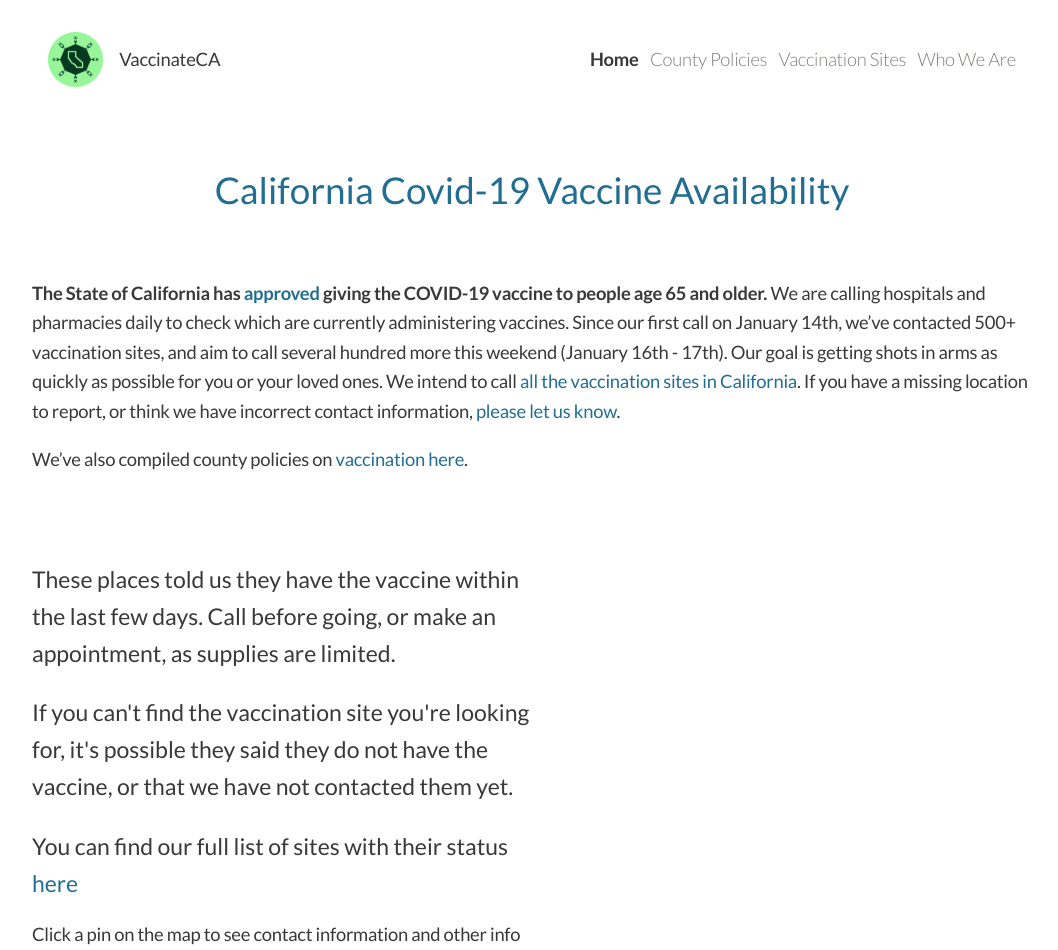
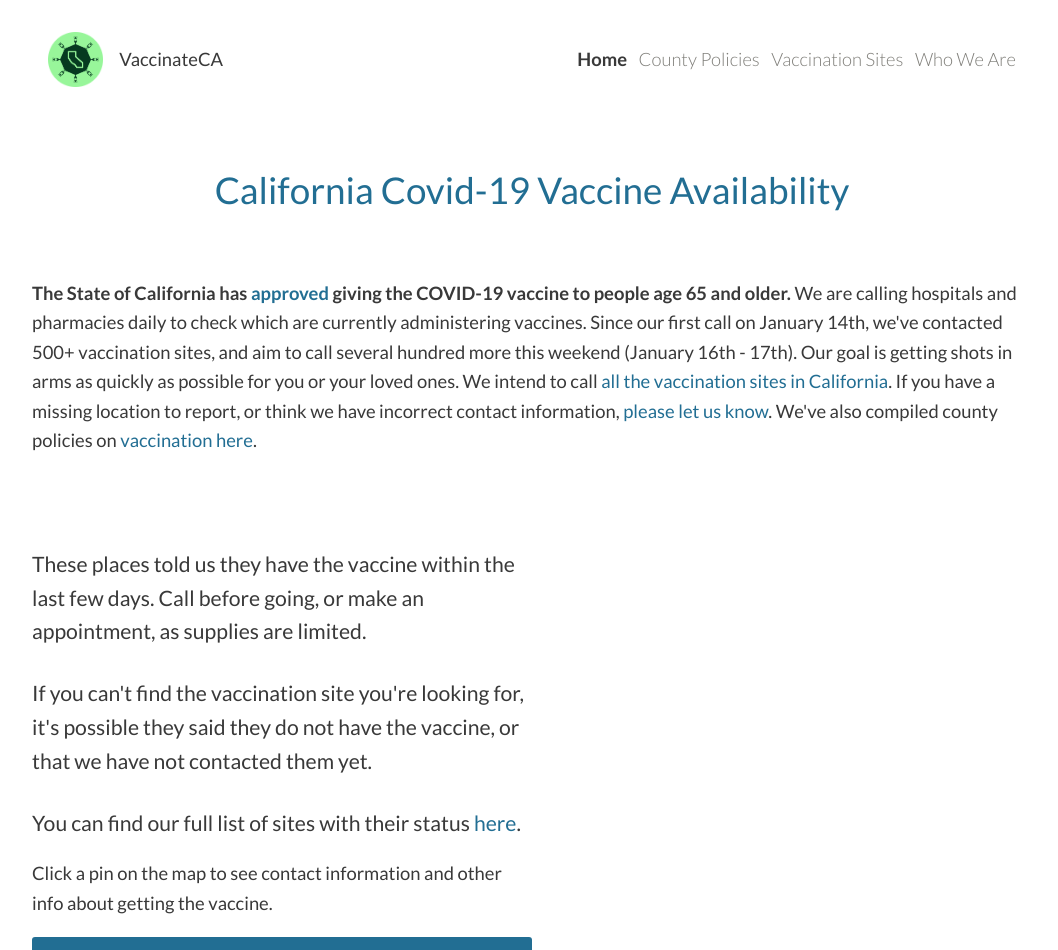
Before and after one commit to CAVaccineInventory/site, a Jekyll site: the page built from index.html, in a window 1280 px wide and 1400 px high. Shown: the top 950 px of the window, without its empty margins (108-1166 px from the left). Built offline with Jekyll 4.4.1, drawn with Linux system fonts in a browser that asks for light colours.

Commit message:
CSS cleanup + polish

```diff
--- a/_includes/header.html
+++ b/_includes/header.html
@@ -1,5 +1,5 @@
 <header class="flex-spaced-centered padding-left--m padding-right--m padding-top--m padding-bottom--m">
-    <a class="flex-spaced-centered logo logo-active" href="{% link index.md %}">
+    <a class="flex-spaced-centered logo logo-active" href="{% link index.html %}">
         <img class="margin-right--m" src="/assets/img/logo.png"></img>{{ site.title }}
     </a>
     <a href="#" class="nav-button padding-top--s padding-bottom--s padding-left--s padding-right--s">
@@ -13,7 +13,7 @@
     </a>
     <nav>
         <a class="margin-left--s nav-link {% if page.url == '/' %}nav-link-active{% endif %}"
-            href="{% link index.md %}">Home</a>
+            href="{% link index.html %}">Home</a>
         <a class="margin-left--s nav-link {% if page.url == '/county-policies' %}nav-link-active{% endif %}"
             href="{% link county-policies.md %}">County Policies</a>
         <a class="margin-left--s nav-link {% if page.url == '/vaccination-sites' %}nav-link-active{% endif %}"
--- a/assets/css/main.css
+++ b/assets/css/main.css
@@ -15,6 +15,8 @@
 
   --font-sans: "Lato", -apple-system, BlinkMacSystemFont, Segoe UI, Helvetica,
     Arial, sans-serif;
+  --font-weight-light: 300;
+  --font-weight-bold: 600;
 
   --spacing-xs: 4px;
   --spacing-s: 8px;
@@ -41,8 +43,6 @@
   background: var(--color-bg);
   font-family: var(--font-sans);
   line-height: 1.5;
-  letter-spacing: -0.011em;
-  font-feature-settings: "kern" 1, "liga" 1, "calt" 1;
   -webkit-font-smoothing: antialiased;
   color: var(--color-text-primary);
   box-sizing: border-box;
@@ -52,7 +52,6 @@
 @media only screen and (min-width: 692px) {
   body {
     font-size: 1.15em;
-    letter-spacing: -0.014em;
     line-height: 1.6;
   }
 }
@@ -78,15 +77,6 @@
   border-left: 3px solid var(--color-border);
 }
 
-hr {
-  width: 33%;
-  border: 0;
-  height: 1px;
-  background: var(
-    --color-border--dark
-  ); /* Used only on pizza log, so OK for now */
-}
-
 /* Type */
 /* ----------------------------------------------------- */
 
@@ -103,13 +93,17 @@
   font-size: 2em;
   margin: var(--spacing-l) 0 var(--spacing-m);
   line-height: 1.3;
-  text-align: center;
   color: var(--color-accent);
 }
 
 h2 {
   font-size: 1.5em;
   margin: var(--spacing-l) 0 0;
+}
+
+h1,
+h2 {
+  text-align: center;
 }
 
 h3 {
@@ -245,82 +239,6 @@
 .padding-left--xl {
   padding-left: var(--spacing-xl);
 }
-/* Element-specific */
-/* ----------------------------------------------------- */
-
-.logo {
-}
-
-.logo-active {
-  color: var(--color-text);
-}
-
-.logo img {
-  width: 3em;
-  height: 3em;
-}
-
-.nav-button {
-  display: none;
-}
-
-@media only screen and (max-width: 600px) {
-  nav {
-    display: none;
-  }
-  .nav-button {
-    display: block;
-  }
-}
-
-.nav-button-fill {
-  fill: var(--color-text-secondary);
-}
-
-.nav-button:hover .nav-button-fill {
-  filter: brightness(150%);
-}
-
-nav.open {
-  display: block;
-  position: absolute;
-  background: var(--color-bg);
-  top: calc(var(--spacing-xl) + var(--spacing-m));
-  right: calc(var(--spacing-m) + var(--spacing-m));
-}
-
-nav.open .nav-link {
-  display: block;
-  padding: var(--spacing-s) 0 var(--spacing-s) var(--spacing-m);
-}
-
-.nav-link {
-  font-weight: 300;
-  color: var(--color-text-secondary);
-  text-align: right;
-}
-
-.nav-link-active {
-  font-weight: 600;
-  color: var(--color-text-primary);
-}
-
-.flex-spaced-centered {
-  display: flex;
-  align-items: center;
-  justify-content: space-between;
-}
-
-.flex-responsive {
-  display: flex;
-  align-items: center;
-}
-
-@media only screen and (max-width: 600px) {
-  .flex-responsive {
-    display: block;
-  }
-}
 
 .flex1 {
   flex: 1;
@@ -374,6 +292,86 @@
   display: none !important;
 }
 
+.flex-spaced-centered {
+  display: flex;
+  align-items: center;
+  justify-content: space-between;
+}
+
+.flex-responsive {
+  display: flex;
+  align-items: center;
+}
+
+@media only screen and (max-width: 600px) {
+  .flex-responsive {
+    display: block;
+  }
+}
+
+/* Element-specific */
+/* ----------------------------------------------------- */
+
+header {
+  background: var(--color-bg);
+  position: sticky;
+  top: 0;
+}
+
+.logo-active {
+  color: var(--color-text);
+}
+
+.logo img {
+  width: 3em;
+  height: 3em;
+}
+
+.nav-button {
+  display: none;
+}
+
+@media only screen and (max-width: 600px) {
+  nav {
+    display: none;
+  }
+  .nav-button {
+    display: block;
+  }
+}
+
+.nav-button-fill {
+  fill: var(--color-text-secondary);
+}
+
+.nav-button:hover .nav-button-fill {
+  filter: brightness(150%);
+}
+
+nav.is_open {
+  display: block;
+  position: absolute;
+  background: var(--color-bg);
+  top: calc(var(--spacing-xl) + var(--spacing-m));
+  right: var(--spacing-m);
+}
+
+nav.is_open .nav-link {
+  display: block;
+  padding: var(--spacing-s) var(--spacing-m) var(--spacing-s);
+}
+
+.nav-link {
+  font-weight: var(--font-weight-light);
+  color: var(--color-text-secondary);
+  text-align: right;
+}
+
+.nav-link-active {
+  font-weight: var(--font-weight-bold);
+  color: var(--color-text-primary);
+}
+
 .container {
   box-sizing: border-box;
   position: relative;
--- a/assets/js/main.js
+++ b/assets/js/main.js
@@ -1,8 +1,8 @@
-// Stub for custom JS
+"use strict";
 
 window.onload = () => {
   document.querySelector(".nav-button").addEventListener("click", (e) => {
-    document.querySelector("nav").classList.toggle("open");
+    document.querySelector("nav").classList.toggle("is_open");
     e.preventDefault();
   });
 };
--- /dev/null
+++ b/index.html
@@ -0,0 +1,74 @@
+---
+# Feel free to add content and custom Front Matter to this file.
+# To modify the layout, see https://jekyllrb.com/docs/themes/#overriding-theme-defaults
+
+layout: default
+title: California Covid-19 Vaccine Availability
+---
+<section>
+    <strong>The State of California has
+        <a
+            href="https://www.npr.org/2021/01/13/956574947/california-to-vaccinate-residents-65-or-older-against-covid-19">approved</a>
+        giving the COVID-19 vaccine to people age 65 and older.</strong> We are calling hospitals and pharmacies daily
+    to check
+    which
+    are currently administering vaccines. Since our first call on January 14th, we've contacted 500+ vaccination sites,
+    and
+    aim to call several hundred more this weekend (January 16th - 17th). Our goal is getting shots in arms as quickly as
+    possible for you or your loved ones.
+    We intend to call <a href="{% link vaccination-sites.md %}">all the vaccination sites in California</a>. If you have
+    a missing location to report, or think we have incorrect contact information, <a
+        href="https://airtable.com/shrY44NvEjHBscrOH">please let us
+        know</a>.
+
+    We've also compiled county policies on <a href="{% link county-policies.md %}">vaccination here</a>.
+</section>
+<section class="flex-responsive margin-top--xl">
+    <div class="flex1">
+        <h4>These places told us they have the vaccine within the last few days. Call before going, or make an
+            appointment, as supplies are limited.</h4>
+
+        <h4>If you can't find the vaccination site you're looking for, it's possible they said they do not have the
+            vaccine, or that we have not contacted them yet.</h4>
+
+        <h4>You can find our full list of sites with their status <a href="{% link vaccination-sites.md %}">here</a>.
+        </h4>
+
+        <p>Click a pin on the map to see contact information and other info about getting the vaccine.</p>
+
+        <a class="button margin-top--m" href="https://airtable.com/shrOMv5EI1jYwV1XR">Let us know if you found this site
+            helpful!</a>
+    </div>
+    <div class="flex1">
+        {% include map.html %}
+    </div>
+</section>
+<section>
+    <!-- height is less than 100% to avoid double scrollbars -->
+    <iframe class="airtable-embed margin-top--xl"
+        src="https://airtable.com/embed/shrzL2Lo5CrlkMmQ7?backgroundColor=grayLight&viewControls=on" frameborder="0"
+        onmousewheel="" width="100%" height="98%" style="background: transparent; border: 1px solid #ccc;"></iframe>
+</section>
+
+
+<section class="margin-top--xl ">
+    <h2>As seen on</h2>
+    <div class="flex-responsive margin-top--s">
+        <div class="flex2 padding-right--m">
+            <img src="/assets/img/vox.png" alt="Vox logo" />
+        </div>
+        <div class="flex10">
+            <h4><a href="">How Californians are resorting to crowdsourcing to get their Covid-19 vaccine</a></h4>
+            <em>
+                <p>Californians are taking matters into their own hands: they’re crowdsourcing it. In the last two days,
+                    an
+                    effort has sprung up to report on where shots are available to the elderly. Volunteers have set up a
+                    spreadsheet with a simple premise: One person can call each location every day and ask if vaccines
+                    are
+                    available, and then publish the information for everyone to see.</p>
+
+                <p>... And the site has already been used to get some people vaccinated.</p>
+            </em>
+        </div>
+    </div>
+</section>
--- a/index.md
+++ /dev/null
@@ -1,58 +0,0 @@
----
-# Feel free to add content and custom Front Matter to this file.
-# To modify the layout, see https://jekyllrb.com/docs/themes/#overriding-theme-defaults
-
-layout: default
-title: California Covid-19 Vaccine Availability
----
-**The State of California has
-[approved](https://www.npr.org/2021/01/13/956574947/california-to-vaccinate-residents-65-or-older-against-covid-19)
-giving the COVID-19 vaccine to people age 65 and older.** We are calling hospitals and pharmacies daily to check which
-are currently administering vaccines. Since our first call on January 14th, we've contacted 500+ vaccination sites, and
-aim to call several hundred more this weekend (January 16th - 17th). Our goal is getting shots in arms as quickly as
-possible for you or your loved ones.
-We intend to call [all the vaccination sites in California](./vaccination-sites). If you have
-a missing location to report, or think we have incorrect contact information, [please let us
-know](https://airtable.com/shrY44NvEjHBscrOH).
-
-We've also compiled county policies on [vaccination here](./county-policies).
-
-<div class="flex-responsive margin-top--xl">
-    <div class="flex1">
-        <h3>These places told us they have the vaccine within the last few days. Call before going, or make an appointment, as supplies are limited.</h3>
-
-        <h3>If you can't find the vaccination site you're looking for, it's possible they said they do not have the vaccine, or that we have not contacted them yet.</h3>
-
-        <h3>You can find our full list of sites with their status <a href="{% link vaccination-sites.md %}">here</a></h3>
-
-        <p>Click a pin on the map to see contact information and other info about getting the vaccine.</p>
-
-        <a class="button margin-top--m" href="https://airtable.com/shrOMv5EI1jYwV1XR">Let us know if you found this site helpful!</a>
-    </div>
-    <div class="flex1">
-        {% include map.html %}
-    </div>
-</div>
-
-<!-- height is less than 100% to avoid double scrollbars -->
-<iframe class="airtable-embed margin-top--xl"
-    src="https://airtable.com/embed/shrzL2Lo5CrlkMmQ7?backgroundColor=grayLight&viewControls=on" frameborder="0"
-    onmousewheel="" width="100%" height="98%" style="background: transparent; border: 1px solid #ccc;"></iframe>
-
-<div class="margin-top--xl .flex-spaced-centered">
-  <h2 style="text-align: center">As seen on</h2>
-</div>
-
-<div class="flex-responsive margin-top--s">
-  <div class="flex2 padding-right--m">
-    <img src="/assets/img/vox.png" alt="Vox logo"/>
-  </div>
-  <div class="flex10">
-    <h3><a href="">How Californians are resorting to crowdsourcing to get their Covid-19 vaccine</a></h3>
-
-
-    <em><p>Californians are taking matters into their own hands: they’re crowdsourcing it. In the last two days, an effort has sprung up to report on where shots are available to the elderly. Volunteers have set up a spreadsheet with a simple premise: One person can call each location every day and ask if vaccines are available, and then publish the information for everyone to see.</p>
-
-    <p>... And the site has already been used to get some people vaccinated.</p></em>
-  </div>
-</div>
```
